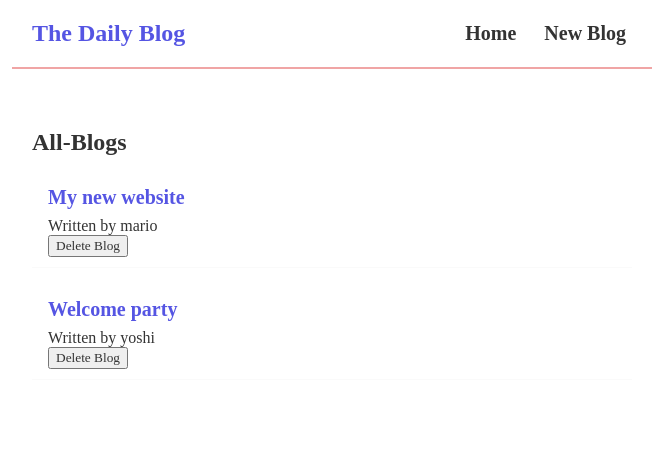
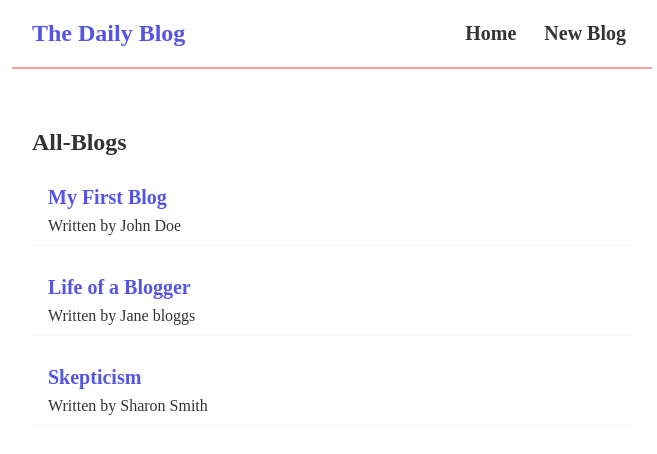
Before and after one commit to saakcy7/The-daily-vlog, a React (Create React App) app: page / in a window 1280 px wide. Shown: the top 454 px of the page, without its empty margins (308-965 px from the left). Built offline with nearby package versions, Linux system fonts and the light colour scheme; data requests are answered from the project's data file.

Commit message:
fetched data from db.json file

```diff
--- /dev/null
+++ b/data/db.json
@@ -0,0 +1,22 @@
+{
+    "blogs":[
+        {
+            "id":1,
+            "title":"My First Blog",
+            "content":"Why I started blogging?I started blogging because I wanted to share my thoughts and ideas with the world. I also wanted to connect with other people who have similar interests as me. Blogging has been a great way for me to express myself and learn new things. I have met so many amazing people through blogging and I am grateful for the opportunities it has given me. I hope to continue blogging for many years to come and I am excited to see where this journey takes me.",
+            "author":"John Doe"
+        },
+        {
+            "id":2,
+            "title":"Life of a Blogger",
+            "content":"It is not easy being a blogger. There are so many things to think about and so many decisions to make. You have to come up with new ideas for blog posts, write engaging content, and promote your blog on social media. It can be overwhelming at times, but it is also incredibly rewarding. Blogging has allowed me to connect with people from all over the world and share my thoughts and ideas with them. It has given me a platform to express myself and learn new things. I am grateful for the opportunities that blogging has given me and I am excited to see where this journey takes me.",
+            "author":"Jane bloggs"
+        },
+        {
+            "id":3,
+            "title":"Skepticism",
+            "content":"Skepticism is the practice of questioning the validity of claims before accepting them as true. It is an important part of critical thinking and scientific inquiry. Skepticism is not the same as cynicism, which is the belief that people are motivated purely by self-interest. Skepticism is about being open-minded and willing to consider new evidence and arguments. It is about being willing to change your mind when presented with new information. Skepticism is an essential part of being a rational and critical thinker.",
+            "author":"Sharon Smith"
+        }
+    ]
+}
--- a/src/BlogList.js
+++ b/src/BlogList.js
@@ -1,5 +1,5 @@
 
-const BlogList=({blogs,title,handleDelete})=>{
+const BlogList=({blogs,title})=>{
 
 
 
@@ -11,7 +11,7 @@ const BlogList=({blogs,title,handleDelete})=>{
             <div className="blog-preview" key={blog.id}>
             <h2>{blog.title}</h2>
             <p>Written by {blog.author}</p>
-            <button onClick={()=>handleDelete(blog.id)}>Delete Blog</button>
+
         </div>
     ))}
     </div>
--- a/src/Home.js
+++ b/src/Home.js
@@ -1,22 +1,30 @@
-import { useState } from 'react';
+import { useState,useEffect } from 'react';
 import BlogList from './BlogList';
 
 const Home = () => {
-    const [blogs, setBlogs]=useState([
-        {title: 'My new website', body: 'lorem ipsum....', author: 'mario',id:1},
-        {title: 'Welcome party', body: 'lorem ipsum....', author: 'yoshi',id:2}
+    const [blogs, setBlogs]=useState([]);
+      const [isPending, setIsPending]=useState(true);
 
-    ]
 
-    );
-    const handleDelete=(id)=>{
-        const newBlogs=blogs.filter(blog=> blog.id !== id);
-        setBlogs(newBlogs);
 
-    }
+    useEffect(()=>{
+      setTimeout(()=>{
+        fetch('http://localhost:8000/blogs')
+        .then(res=>{
+            return res.json();
+        })
+        .then(data=>{
+            console.log(data);
+            setBlogs(data);
+            setIsPending(false);
+        })
+      },1000);
+    },[]);
     return (
         <div className="home">
-          <BlogList blogs={blogs} title="All-Blogs" handleDelete={handleDelete}/>
+          {isPending && <div>Loading...</div>}
+          {blogs&& <BlogList blogs={blogs} title="All-Blogs"/>}
+
         </div>
      );
 }
```
